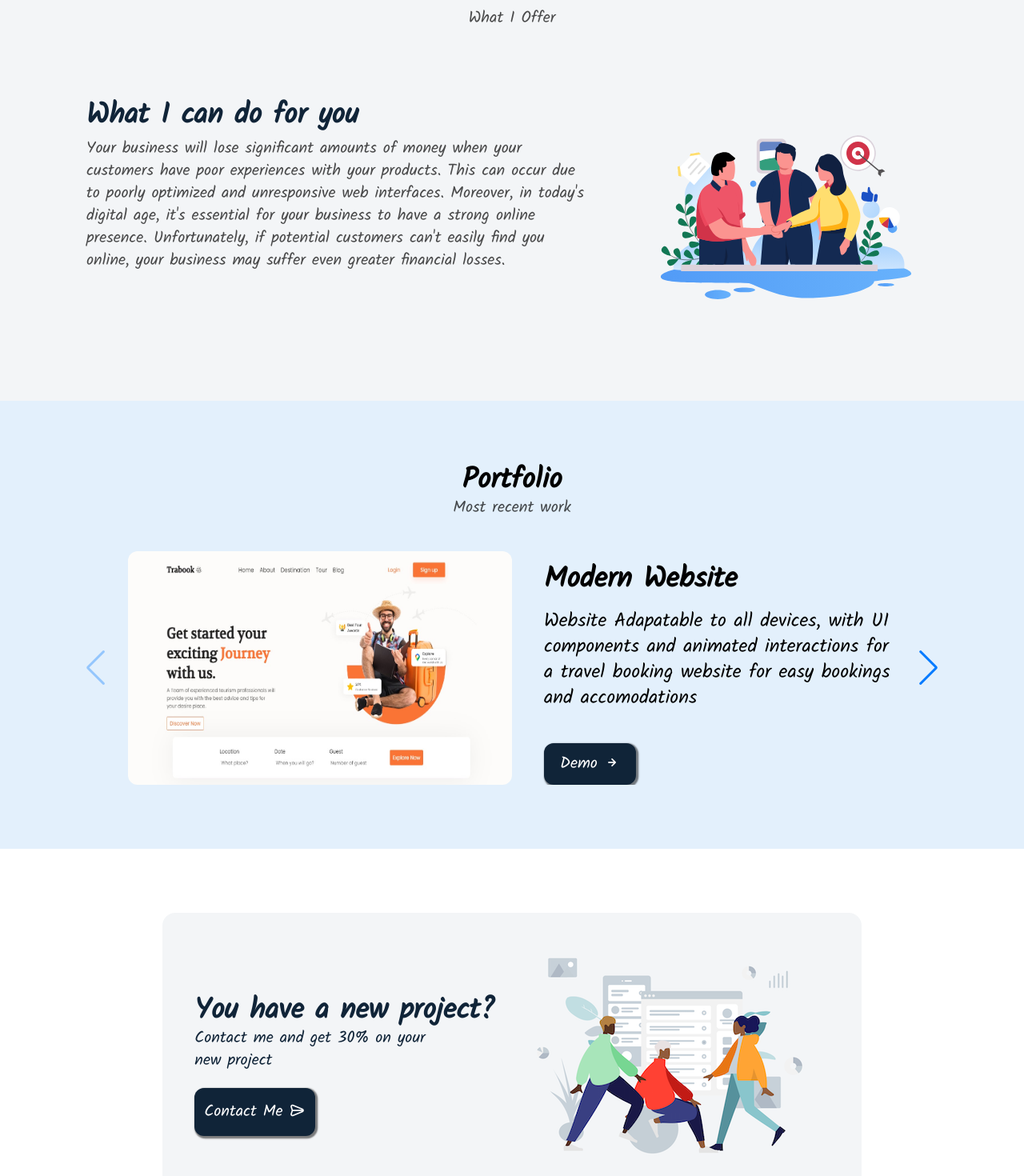
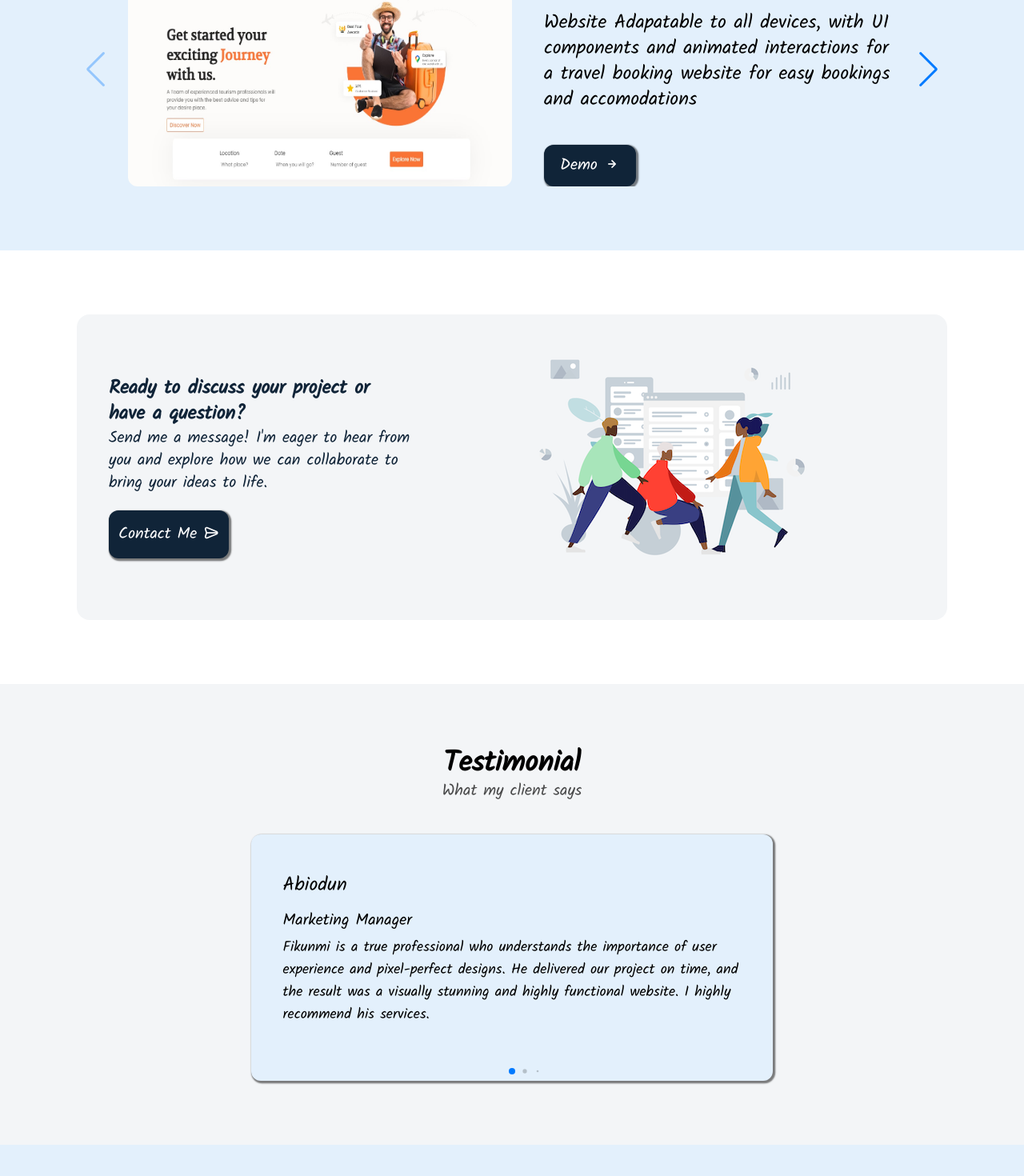
Before and after one commit to Fikunmi01/3FK5-PORTFOLIO, a React (Vite) app in the folder my-project/: page / in a window 1280 px wide. Shown: the part 2222-3692 px from the top of the page at 80% size. Built offline with nearby package versions, Linux system fonts and the light colour scheme; the HTML template or start-up script is replaced by a standard one.

Commit message:
Update:Content Edited, removed education section

```diff
--- a/my-project/src/App.jsx
+++ b/my-project/src/App.jsx
@@ -20,7 +20,7 @@ function App() {
         <Navbar />
         <Hero />
         <Skills />
-        <Qualifications />
+        {/* <Qualifications /> */}
         <Services />
         <Portfolio />
         <Cta />
--- a/my-project/src/components/cta.jsx
+++ b/my-project/src/components/cta.jsx
@@ -1,13 +1,18 @@
 import React from "react";
 
-export const Cta= ()=> {
+export const Cta = () => {
   return (
     <div className="w-full flex justify-center px-3 py-10 lg:py-20 lg:px-24 font-kalam">
-            <div className=" bg-[#f3f5f7] flex items-center px-3 py-6 lg:px-10 rounded-2xl">
-                <div>
-                    <h1 className="font-bold text-xl lg:text-4xl text-[#102438] leading-relaxed">You have a new project?</h1>
-                    <p className="lg:text-xl text-[#102438] font-medium lg:w-3/4 mb-5">Contact me and get 30% on your new project</p>
-                    <button className="boxShadow px-3 rounded-xl bg-[#102438] flex gap-2 text-white text-sm py-2 lg:text-xl lg:py-4">
+      <div className=" bg-[#f3f5f7] flex flex-col-reverse lg:flex-row items-center px-3 py-6 lg:px-10 rounded-2xl">
+        <div className="lg:w-1/2">
+          <h1 className="font-bold text-xl lg:text-2xl lg:w-2/3 text-[#102438] leading-relaxed">
+            Ready to discuss your project or have a question?
+          </h1>
+          <p className="lg:text-xl text-[#102438] font-medium lg:w-3/4 mb-5">
+            Send me a message! I'm eager to hear from you and explore how we can
+            collaborate to bring your ideas to life.
+          </p>
+          <button className="boxShadow px-3 rounded-xl bg-[#102438] flex gap-2 text-white text-sm py-3 lg:text-xl lg:py-4">
             Contact Me
             <i className="uil uil-navigator lg:text-xl"></i>
           </button>
@@ -17,5 +22,5 @@ export const Cta= ()=> {
         </div>
       </div>
     </div>
-    )
-}
+  );
+};
--- a/my-project/src/components/services.jsx
+++ b/my-project/src/components/services.jsx
@@ -11,15 +11,18 @@ export const Services = () => {
 
         <div className="flex flex-col-reverse lg:flex-row gap-14 items-center justify-center px-3 mt-10 lg:mt-0">
           <div className="lg:w-3/5">
-            <h1 className="text-4xl text-[#102438] font-bold leading-normal">What I can do for you</h1>
+            <h1 className="text-4xl text-[#102438] font-bold leading-normal">
+              What I can do for you
+            </h1>
             <p className="text-[rgba(0,0,0,.7)] text-xl">
-              Your business will lose significant amounts of money when your
-              customers have poor experiences with your products. This can occur
-              due to poorly optimized and unresponsive web interfaces. Moreover,
-              in today's digital age, it's essential for your business to have a
-              strong online presence. Unfortunately, if potential customers
-              can't easily find you online, your business may suffer even
-              greater financial losses.
+              Engineering Excellence: With expertise in JavaScript and a focus
+              on performance and scalability, I deliver fast and resilient
+              solutions that can handle any scale.{" "}
+            </p>
+            <p className="text-[rgba(0,0,0,.7)] text-xl">
+              Exceptional User Experiences: I prioritise creating interfaces
+              that are intuitive, accessible, and optimised for an outstanding
+              user journey.
             </p>
           </div>
 
--- a/my-project/src/components/testimonial.jsx
+++ b/my-project/src/components/testimonial.jsx
@@ -6,7 +6,7 @@ import { register } from "swiper/element/bundle";
 register();
 // Import Swiper styles
 import "swiper/css";
-import 'swiper/css/pagination'
+import "swiper/css/pagination";
 import "swiper/css/navigation";
 
 // import required modules
@@ -16,39 +16,31 @@ export default function Testimonial() {
   const review = [
     {
       id: 0,
-      name: "Sarah Williams",
+      name: "Abiodun",
+      client:'Marketing Manager',
       review:
-        "I get a good impression, I carry out my project with the best possible quality and attention and support 24hours a day. They offer the best quality you can get.",
+        "Fikunmi is a true professional who understands the importance of user experience and pixel-perfect designs. He delivered our project on time, and the result was a visually stunning and highly functional website. I highly recommend his services. ",
     },
     {
       id: 1,
-      name: "John Agnes",
+      name: "Yinka",
+      client:'Small-scale Entrepreneur',
       review:
-        "I get a good impression, I carry out my project with the best possible quality and attention and support 24hours a day",
+        "I've worked with several front-end developers in the past, but Fikunmi stands out from the rest. His ability to translate our ideas into a seamless user interface was impressive. They have a keen eye for design and a deep understanding of modern web technologies. It was a pleasure collaborating with him.",
     },
     {
       id: 2,
-      name: "Bola Sobowale",
+      name: "Peter Aondofar",
+      client:'Real Estate Agent',
       review:
-        "I get a good impression, I carry out my project with the best possible quality and attention and support 24hours a day",
+        "Working with Fikunmi was an absolute pleasure. Their attention to detail and commitment to delivering exceptional front-end solutions are commendable. They brought our vision to life and exceeded our expectations. Highly recommended!",
     },
     {
       id: 3,
-      name: "Michael Clayfield",
+      name: "Rogers Anyim ",
+      client:'Startup Founder',
       review:
-        "I get a good impression, I carry out my project with the best possible quality and attention and support 24hours a day",
-    },
-    {
-      id: 4,
-      name: "John Austin",
-      review:
-        "I get a good impression, I carry out my project with the best possible quality and attention and support 24hours a day",
-    },
-    {
-      id: 5,
-      name: "Nico Williams",
-      review:
-        "I get a good impression, I carry out my project with the best possible quality and attention and support 24hours a day",
+        "Fikunmi is an exceptional frontend developer who consistently delivers top-notch results. He is reliable, responsive, and highly skilled in his craft. His ability to optimize performance and create intuitive user experiences is remarkable. I wouldn't hesitate to work with him again in the future.",
     },
   ];
   return (
@@ -60,14 +52,19 @@ export default function Testimonial() {
         </div>
 
         <>
-          <Swiper navigation={true} pagination={{dynamicBullets: true}} modules={[Navigation, Pagination]} className="lg:w-3/5 rounded-xl mt-10 bg-[#e3f0fc] boxShadow">
+          <Swiper
+            navigation={true}
+            pagination={{ dynamicBullets: true }}
+            modules={[Navigation, Pagination]}
+            className="lg:w-3/5 rounded-xl mt-10 bg-[#e3f0fc] boxShadow"
+          >
             {review.map((review, i) => (
               <div key={review.id}>
                 <SwiperSlide key={review.id} className="lg:px-10 p-5 lg:py-10">
                   <div>
                     <p className="text-2xl leading-loose">{review.name}</p>
 
-                    <p className="text-xl leading-loose">Client</p>
+                    <p className="text-xl leading-loose">{review.client}</p>
 
                     <p className="text-lg">{review.review}</p>
                   </div>
--- a/my-project/src/css/styles.css
+++ b/my-project/src/css/styles.css
@@ -634,6 +634,10 @@ video {
   min-height: 100%;
 }
 
+.w-1\/2 {
+  width: 50%;
+}
+
 .w-10 {
   width: 2.5rem;
 }
@@ -726,16 +730,16 @@ video {
   gap: 2rem;
 }
 
+.gap-0 {
+  gap: 0px;
+}
+
 .gap-y-4 {
   row-gap: 1rem;
 }
 
 .gap-y-5 {
   row-gap: 1.25rem;
-}
-
-.overflow-scroll {
-  overflow: scroll;
 }
 
 .rounded-2xl {
@@ -1093,6 +1097,10 @@ video {
     width: 50%;
   }
 
+  .lg\:w-2\/3 {
+    width: 66.666667%;
+  }
+
   .lg\:w-20 {
     width: 5rem;
   }
```
Lines whose indentation alone changed are shown as unchanged.
